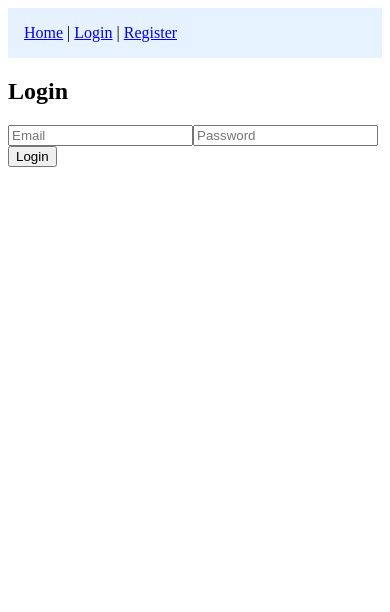
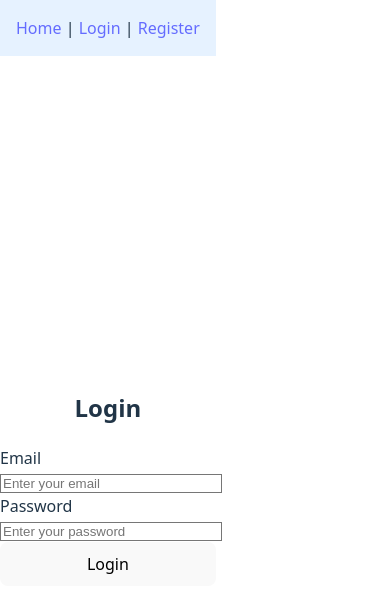
Before and after one commit to PLP-MERN-Stack-Development/mern-stack-integration-MwandikiAntony, a React (Vite) app in the folder client/: page /login in a window 390 px wide. Shown: the top 612 px of the page. Built offline with nearby package versions, Linux system fonts and the light colour scheme.

Commit message:
enhanced my login page to look responsive

```diff
--- a/client/package.json
+++ b/client/package.json
@@ -10,6 +10,7 @@
     "preview": "vite preview"
   },
   "dependencies": {
+    "@tailwindcss/postcss": "^4.1.16",
     "axios": "^1.13.1",
     "react": "^19.1.1",
     "react-dom": "^19.1.1",
--- a/client/src/main.jsx
+++ b/client/src/main.jsx
@@ -3,7 +3,7 @@ import ReactDOM from 'react-dom/client'
 import App from './App.jsx'
 import { BrowserRouter } from 'react-router-dom'
 import { AuthProvider } from './context/AuthContext.jsx'
-
+import "./index.css";
 ReactDOM.createRoot(document.getElementById('root')).render(
   <BrowserRouter>
     <AuthProvider>
--- a/client/src/pages/Login.jsx
+++ b/client/src/pages/Login.jsx
@@ -10,17 +10,54 @@ export default function Login() {
 
   const handleSubmit = async (e) => {
     e.preventDefault();
-    const res = await API.post("/auth/login", form);
-    login(res.data.user, res.data.token);
-    navigate("/");
+    try {
+      const res = await API.post("/auth/login", form);
+      login(res.data.user, res.data.token);
+      navigate("/");
+    } catch (err) {
+      alert("Login failed. Check your credentials.");
+    }
   };
 
   return (
-    <form onSubmit={handleSubmit}>
-      <h2>Login</h2>
-      <input placeholder="Email" onChange={(e) => setForm({ ...form, email: e.target.value })} />
-      <input placeholder="Password" type="password" onChange={(e) => setForm({ ...form, password: e.target.value })} />
-      <button>Login</button>
-    </form>
+    <div className="flex justify-center items-center min-h-screen bg-gray-100 p-4">
+      <form
+        onSubmit={handleSubmit}
+        className="bg-white shadow-lg rounded-2xl p-8 w-full max-w-md space-y-6"
+      >
+        <h2 className="text-2xl font-bold text-center text-blue-600">Login</h2>
+
+        <div>
+          <label className="block text-gray-700 font-medium mb-1">Email</label>
+          <input
+            type="email"
+            placeholder="Enter your email"
+            className="w-full px-4 py-2 border rounded-lg focus:ring-2 focus:ring-blue-400 focus:outline-none"
+            value={form.email}
+            onChange={(e) => setForm({ ...form, email: e.target.value })}
+            required
+          />
+        </div>
+
+        <div>
+          <label className="block text-gray-700 font-medium mb-1">Password</label>
+          <input
+            type="password"
+            placeholder="Enter your password"
+            className="w-full px-4 py-2 border rounded-lg focus:ring-2 focus:ring-blue-400 focus:outline-none"
+            value={form.password}
+            onChange={(e) => setForm({ ...form, password: e.target.value })}
+            required
+          />
+        </div>
+
+        <button
+          type="submit"
+          className="w-full bg-blue-600 text-white font-semibold py-2 rounded-lg hover:bg-blue-700 transition duration-200"
+        >
+          Login
+        </button>
+      </form>
+    </div>
   );
 }
```
Also changed, not shown: 1 other file (tests, documents, lock files or other folders).
